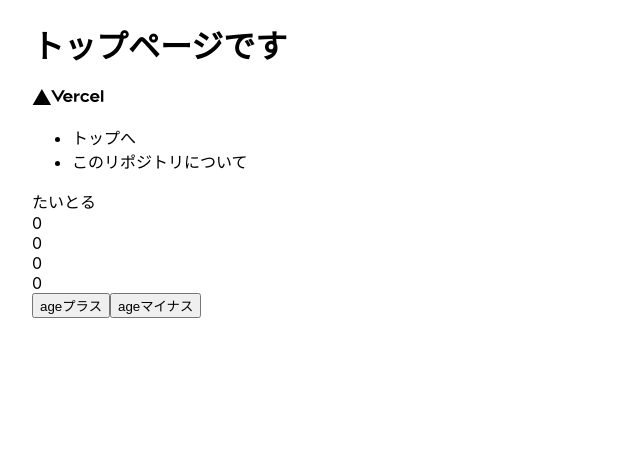
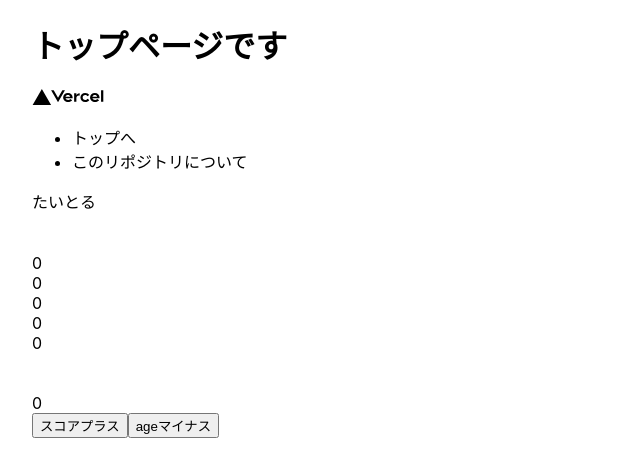
Before and after one commit to masashi49/reacthookNextJs, a Next.js app in the folder myapp/: page / in a window 1280 px wide. Shown: the top 476 px of the page, without its empty margins (0-640 px from the left). Built offline with nearby package versions, Linux system fonts and the light colour scheme.

Commit message:
react.memoを理解した

```diff
--- a/myapp/components/footer.tsx
+++ b/myapp/components/footer.tsx
@@ -1,4 +1,4 @@
-import React, { useState, useCallback } from "react"
+import React, { useState, useCallback, useMemo } from "react"
 import Link from 'next/link'
 import Button from "./Button"
 import ButtonScore from "./ButtonScore"
@@ -9,13 +9,13 @@ const Footer = () => {
   const [age, setAge] = useState(0)
   const [score, setScore] = useState(0)
 
-  const incrementScore = useCallback(() => {
+  const incrementScore = () => {
     setScore(score + 1)
-  }, [score])
+  }
 
-  const incrementAge = useCallback(() => {
+  const incrementAge = () => {
     setAge(age + 1)
-  }, [age])
+  }
 
   return (
     <footer>
@@ -24,15 +24,18 @@ const Footer = () => {
         <li><Link href="about" >このリポジトリについて</Link></li>
       </ul>
       <Title />
+      <br /><br />
       <div>
         {score}<br />
-        <ButtonScore text={"スコアプラス"} count={score} />
-        <ButtonScore text={"Ageマイナス"} count={age} />
+        <ButtonScore text={"score Change"} count={score} />
+        <ButtonScore text={"Age Change"} count={age} />
+        <ButtonScore text={"CCCC"} count={0} />
+        <ButtonScore text={"DDDD"} count={0} />
       </div>
-
+      <br /><br/>
       <div>
         {age}<br />
-        <Button handleClick={incrementScore}>ageプラス</Button>
+        <Button handleClick={incrementScore}>スコアプラス</Button>
         <Button handleClick={incrementAge}>ageマイナス</Button>
       </div>
     </footer>
```
Also changed, not shown: myapp/components/ButtonScore.tsx (+5 -2 lines).
